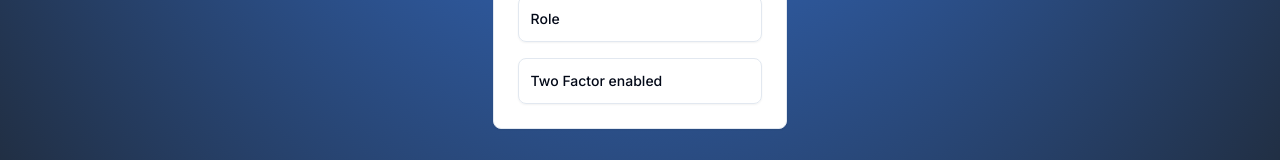
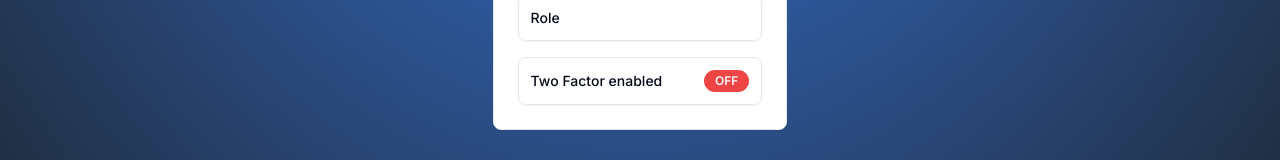
Before and after one commit to srikar298c/Authentication, a Next.js app in the folder level-6/: page /server in a window 1280 px wide. Shown: the part 527-687 px from the top of the page. Built offline with nearby package versions, Linux system fonts and the light colour scheme; no server answers.

Commit message:
clientpage

```diff
--- /dev/null
+++ b/level-6/app/(protected)/client/page.tsx
@@ -0,0 +1,16 @@
+"use client";
+import { UserInfo } from "@/components/user-info";
+import { useCurrentUser } from "@/hooks/use-current-user";
+
+
+const ClientPage =  () => {
+    const user = useCurrentUser();
+    return (
+        <UserInfo
+            label="💻Server component"
+            user={user}
+        />
+    );
+};
+
+export default ClientPage;
--- a/level-6/components/ui/badge.tsx
+++ b/level-6/components/ui/badge.tsx
@@ -15,6 +15,7 @@ const badgeVariants = cva(
         destructive:
           "border-transparent bg-destructive text-destructive-foreground hover:bg-destructive/80",
         outline: "text-foreground",
+        success:"border-transparent bg-emerald-500 text-primary-foreground"
       },
     },
     defaultVariants: {
--- a/level-6/components/user-info.tsx
+++ b/level-6/components/user-info.tsx
@@ -1,5 +1,6 @@
 import { ExtendedUser } from "@/next-auth";
 import { Card, CardContent, CardHeader } from "./ui/card";
+import { Badge } from "./ui/badge";
 
 interface UserInfoProps{
     user?:ExtendedUser;
@@ -59,9 +60,9 @@ export const UserInfo=({
             <p className="text-sm font-medium">
                 Two Factor enabled
             </p>
-            <p className="truncate text-xs max-w-[180px] font-monop-1 bg-slate-100 rounded-md">
-
-            </p>
+          <Badge variant={user?.isTwoFactorEnabled? "success": "destructive"}>
+            {user?.isTwoFactorEnabled ? "ON":"OFF"}
+            </Badge>
             </div>
             </CardContent>
         </Card>
```
